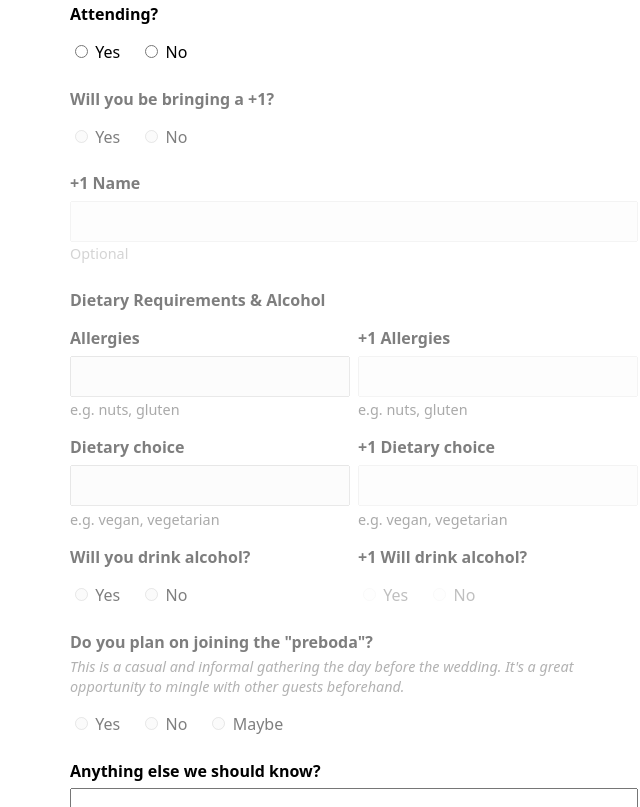
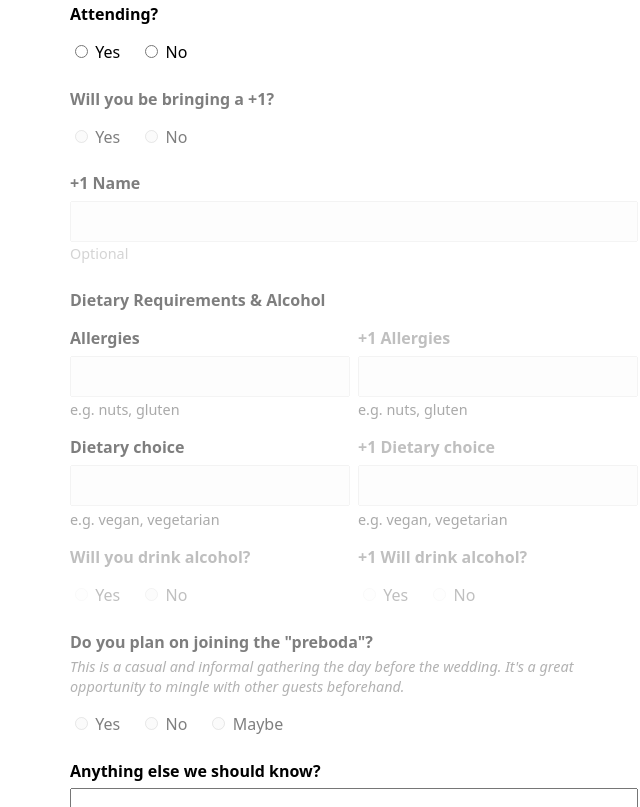
Before and after one commit to olegat/wedding-sites, a website: page public/rsvp.html in a window 1280 px wide. Shown: the part 403-1210 px from the top of the page, without its empty margins (286-926 px from the left). Drawn offline with Linux system fonts and the light colour scheme.

Commit message:
rsvp.html: fix element IDs

```diff
--- a/public/rsvp.html
+++ b/public/rsvp.html
@@ -276,11 +276,11 @@
           <div class="diet-row">
             <fieldset id="alcohol-main-fieldset" class="radio-group no-margin-top">
               <label>
-                <input type="radio" name="alcohol_main" value="yes" />
+                <input id="alcohol-main-yes" type="radio" name="alcohol_main" value="yes" />
                 <span lang="en">Yes</span><span lang="es">Sí</span><span lang="fr">Oui</span>
               </label>
               <label>
-                <input type="radio" name="alcohol_main" value="no" />
+                <input id="alcohol-main-yes" type="radio" name="alcohol_main" value="no" />
                 <span lang="en">No</span><span lang="es">No</span><span lang="fr">Non</span>
               </label>
             </fieldset>
@@ -370,16 +370,25 @@
         'plus1-name-placeholder-en',
         'plus1-name-placeholder-es',
         'plus1-name-placeholder-fr',
-        'plus1-diet-column',
+        'allergies-plus1-label',
         'allergies-plus1',
+        'diet-plus1-label',
         'diet-plus1',
+        'alcohol-plus1-label',
+        'alcohol-plus1-fieldset',
         'alcohol-plus1-yes',
         'alcohol-plus1-no',
       ];
 
       const ATTENDING_TOGGLEABLE_IDS = [
         'plus1-fieldset',
+        'allergies-main',
         'diet-fieldset',
+        'diet-main',
+        'alcohol-main-label',
+        'alcohol-main-fieldset',
+        'alcohol-main-yes',
+        'alcohol-main-no',
         'preboda-fieldset',
         ...PLUS1_TOGGLEABLE_IDS,
       ];
```
